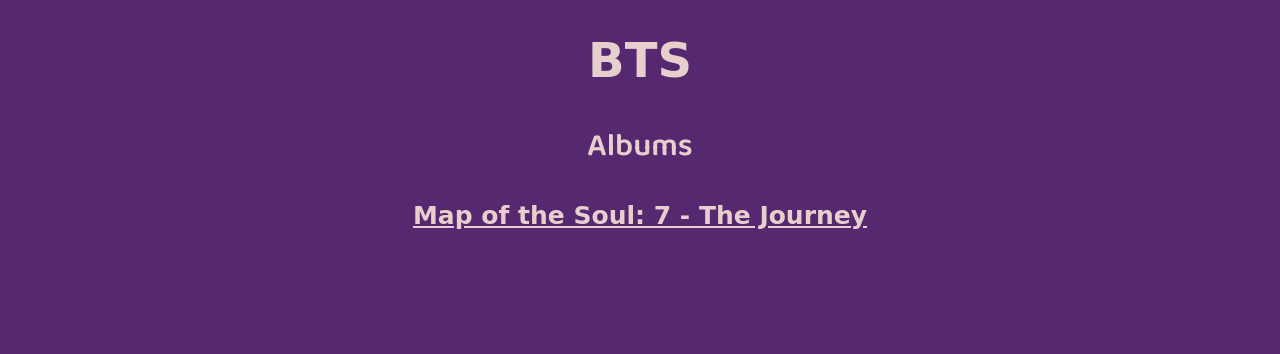
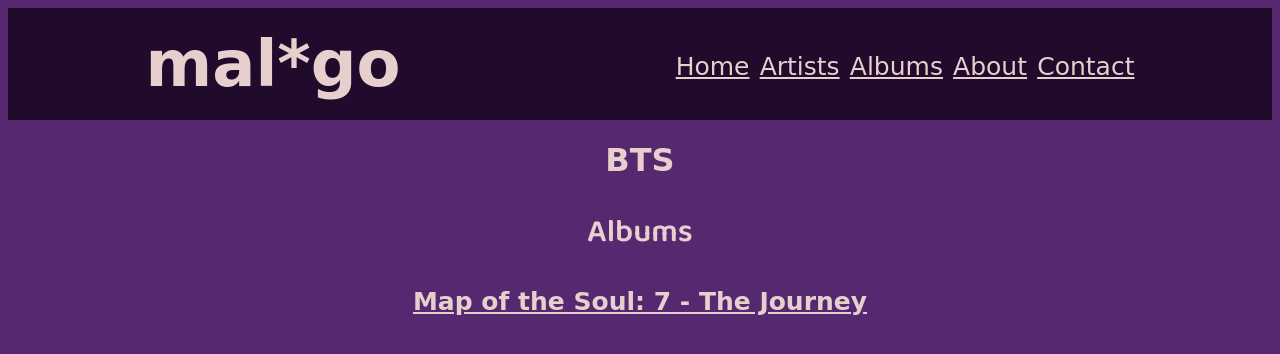
Before and after one commit to eddyh0ward/malgo.github.io, a plain HTML site: page bts.html in a window 1280 px wide. Drawn offline with Linux system fonts and the light colour scheme; a web font is replaced by a local one.

Commit message:
Add files via upload
added headers & additional links to each page, excluding lyric pages

```diff
--- a/bts.html
+++ b/bts.html
@@ -8,10 +8,27 @@
         <link href="https://fonts.googleapis.com/css2?family=Baloo+Da+2:wght@400;600&family=IBM+Plex+Sans+KR:wght@200;300;400;500;600&family=Megrim&family=Share:ital,wght@0,400;0,700;1,400&family=Zen+Kaku+Gothic+Antique:wght@300;400;500;700&display=swap" rel="stylesheet">
     </head>
     <body class="artist-page">
+
+        <nav class="main-options">
+
+            <div class="header-logo">
+                <h1>mal*go</h1>
+            </div>
+
+            <div class="header-options">
+                <a href="index.html">Home</a>
+                <a href="artists.html">Artists</a>
+                <a href="albums.html">Albums</a>
+                <a href="about.html">About</a>
+                <a href="contact.html">Contact</a>
+            </div>
+
+        </nav>
+
         <h1>BTS</h1>
 
         <h2>Albums</h2>
 
-        <h3><a href="mapofthesoul7journey.html" target="_blank">Map of the Soul: 7 - The Journey</a></h3>
+        <h3><a href="mapofthesoul7journey.html">Map of the Soul: 7 - The Journey</a></h3>
     </body>
 </html>
--- a/style.css
+++ b/style.css
@@ -1,11 +1,10 @@
 /* FONTS
 font-family: 'Baloo Da 2', cursive; --HEADING 2
-font-family: 'IBM Plex Sans KR', sans-serif; --
+font-family: 'IBM Plex Sans KR', sans-serif; -- KOREAN TEXT
 font-family: 'Megrim', cursive; --HEADINGS 1
 font-family: 'Share', cursive; --ALL OTHER BODY TEXT
-font-family: 'Zen Kaku Gothic Antique', sans-serif; */
-
-/* COLORS */
+font-family: 'Zen Kaku Gothic Antique', sans-serif; --JAPANESE TEXT
+*/
 
 
 
@@ -28,7 +27,7 @@ a:visited {
 
 h1 {
     font-family: 'Megrim', cursive;
-    font-size: 3em;
+    font-size: 2em;
 }
 
 h2 {
@@ -106,6 +105,8 @@ main {
 }
 
 
+
+
 /* ARTIST PAGE STYLES */
 
 .artist-page {
```
Also changed, not shown: albums.html (+16 -0 lines), artists.html (+17 -1 lines), index.html (+5 -5 lines), mapofthesoul7journey.html (+17 -0 lines).
